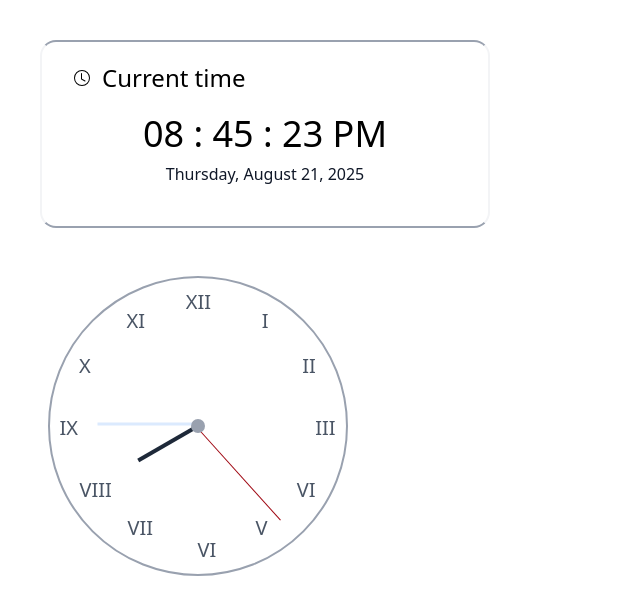
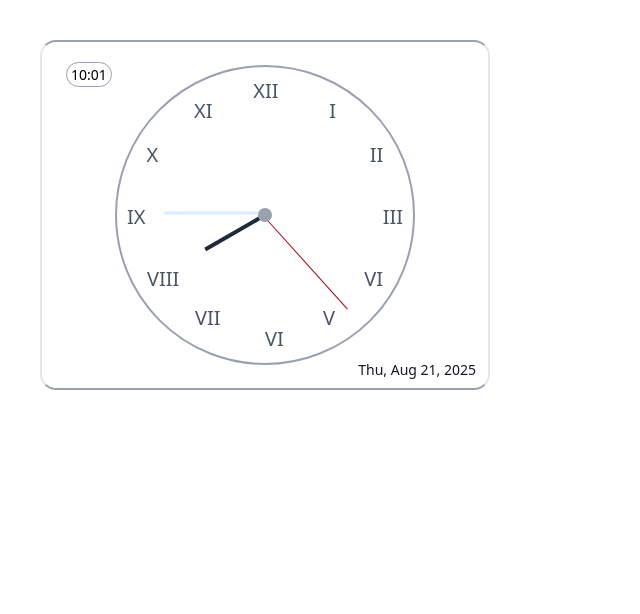
Before and after one commit to kamufozi/quickDash, a React (Vite) app: page / in a window 1280 px wide. Shown: the top 614 px of the page, without its empty margins (0-640 px from the left). Built offline with nearby package versions, Linux system fonts and the light colour scheme.

Commit message:
added analog/digital clock toggle

```diff
--- a/src/App.jsx
+++ b/src/App.jsx
@@ -1,11 +1,16 @@
 import DigitalClock from "./components/DigitalClock";
 import AnalogClock from "./components/AnalogClock";
+import { useState } from "react";
 
 export default function App() {
-    return (
+  const [clockType, setClockType] = useState("analog");
+  return (
     <>
-        <DigitalClock></DigitalClock>
-        <AnalogClock></AnalogClock>
+      {clockType === "digital" ? (
+        <DigitalClock setClockType={setClockType} />
+      ) : (
+        <AnalogClock setClockType={setClockType} />
+      )}
     </>
-  )
+  );
 }
--- a/src/components/AnalogClock.jsx
+++ b/src/components/AnalogClock.jsx
@@ -1,6 +1,6 @@
 import { useEffect, useState } from "react";
 
-export default function AnalogClock() {
+export default function AnalogClock({ setClockType }) {
   const hourStyle = "absolute font-700 text-xl text-gray-600";
   const [time, setTime] = useState(new Date());
 
@@ -11,9 +11,43 @@ export default function AnalogClock() {
     return () => clearInterval(intervalId);
   }, []);
 
+  function dateFormat() {
+    const dayOfWeek = time.getDay();
+    const dayOfMonth = time.getDate();
+    const month = time.getMonth();
+    const year = time.getFullYear();
+
+    const dayNames = ["Sun", "Mon", "Tue", "Wed", "Thu", "Fri", "Sat"];
+
+    const monthNames = [
+      "Jan",
+      "Feb",
+      "Mar",
+      "Apr",
+      "May",
+      "Jun",
+      "Jul",
+      "Aug",
+      "Sep",
+      "Oct",
+      "Nov",
+      "Dec",
+    ];
+
+    return `${dayNames[dayOfWeek]}, ${monthNames[month]} ${dayOfMonth}, ${year}`;
+  }
+
   return (
     <>
-      <div className="mt-10 ml-10 h-[315px] w-[315px] flex justify-center items-center">
+      <div className="mt-10 ml-10 h-[350px] w-[450px] flex justify-center items-center border-y-gray-400 border-x-gray-200 border-2 rounded-2xl relative">
+        <button
+          onClick={() => setClockType("digital")}
+          className="absolute top-5 left-3"
+        >
+          <span className="mx-3 text-sm border border-gray-400 rounded-2xl p-0.5 px-1 ">
+            10:01
+          </span>
+        </button>
         <div className="w-[300px] h-[300px] rounded-[50%] border-2 border-gray-400 relative">
           <div className="w-[14px] h-[14px] bg-gray-400 rounded-[50%] absolute top-0 bottom-0 left-0 right-0 m-auto z-10"></div>
           <div className={`${hourStyle} top-[10px] left-[46%]`}>XII</div>
@@ -49,6 +83,10 @@ export default function AnalogClock() {
               transform: `rotateZ(${time.getSeconds() * 6}deg)`,
             }}
           ></div>
+        </div>{" "}
+        {/*hour end*/}
+        <div className="absolute bottom-2 right-3">
+          <p className="text-sm mt-2 text-gray-900">{dateFormat()}</p>
         </div>
       </div>
     </>
--- a/src/components/DigitalClock.jsx
+++ b/src/components/DigitalClock.jsx
@@ -1,7 +1,7 @@
 import { useEffect, useState } from "react";
 import { BsClock } from "react-icons/bs";
 
-export default function DigitalClock() {
+export default function DigitalClock({ setClockType }) {
   const [time, setTime] = useState(new Date());
   const [format, setFormat] = useState("US");
 
@@ -68,8 +68,10 @@ export default function DigitalClock() {
     <>
       <div className="w-[450px] mt-10 ml-10 p-5 border-2 border-y-gray-400 border-x-gray-100 rounded-2xl">
         <div className="flex items-center">
-          <BsClock className="mx-3" />
-          {/* <span className="mx-3 text-sm border border-gray-400 rounded-2xl p-0.5 px-1 ">10:01</span> */}
+          <button onClick={() => setClockType("analog")}>
+            <BsClock className="mx-3" />
+          </button>
+
           <span className="text-2xl">Current time</span>
         </div>
         <div className="m-5 flex flex-col items-center">
```
